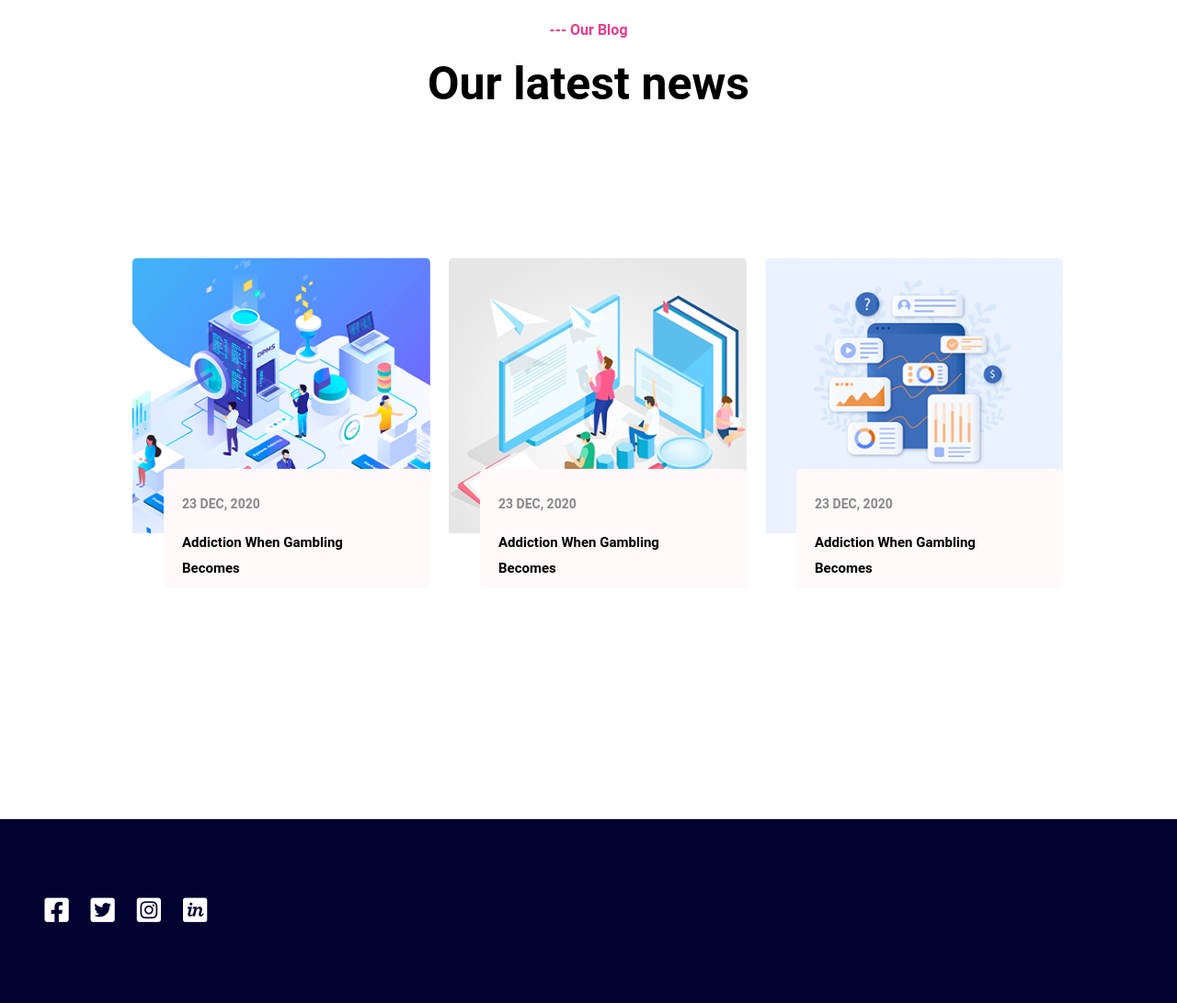
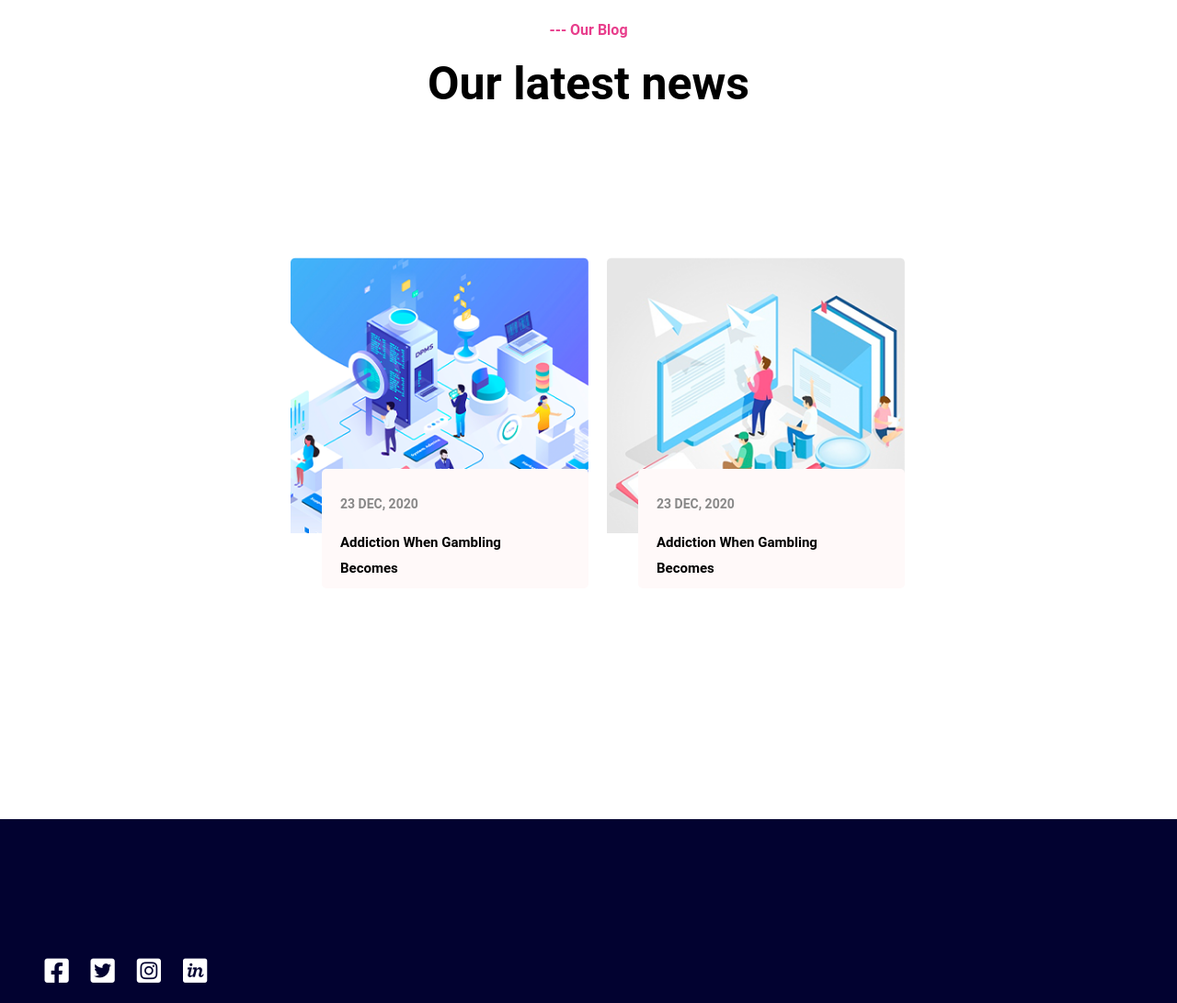
Before and after one commit to Cam0411/seos, a plain HTML site: page index.html in a window 1280 px wide. Shown: the part 6309-7400 px from the top of the page at 92% size. Drawn offline with nearby package versions, Linux system fonts and the light colour scheme.

Commit message:
Add files via upload

```diff
--- a/index.html
+++ b/index.html
@@ -184,13 +184,7 @@
                     <h2 class="box-9-sec-heading">Addiction When Gambling <br> Becomes </h2>
                 </div>
             </div>
-            <div class="content-9-box box-3">
-                <div class="box-txt-9">
 
-                    <h1 class="box-9-heading"> 23 DEC, 2020 </h1>
-                    <h2 class="box-9-sec-heading">Addiction When Gambling <br> Becomes </h2>
-                </div>
-            </div>
         </div>
     </div>
     <div id="footer">
--- a/style.css
+++ b/style.css
@@ -896,6 +896,7 @@ line-height: 40px;
 {
     height: 200px;
     background: #020230;
+    position: relative;
 }
 #footer i
 {
@@ -908,4 +909,6 @@ line-height: 40px;
 .all-icon
 {
     margin-left: 3%;
+    position: absolute;
+    bottom: 5%;
 }
```
